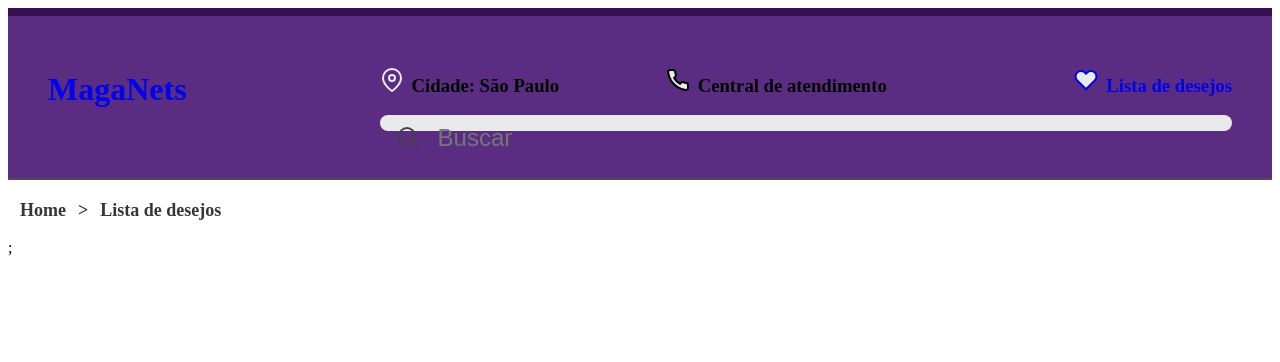
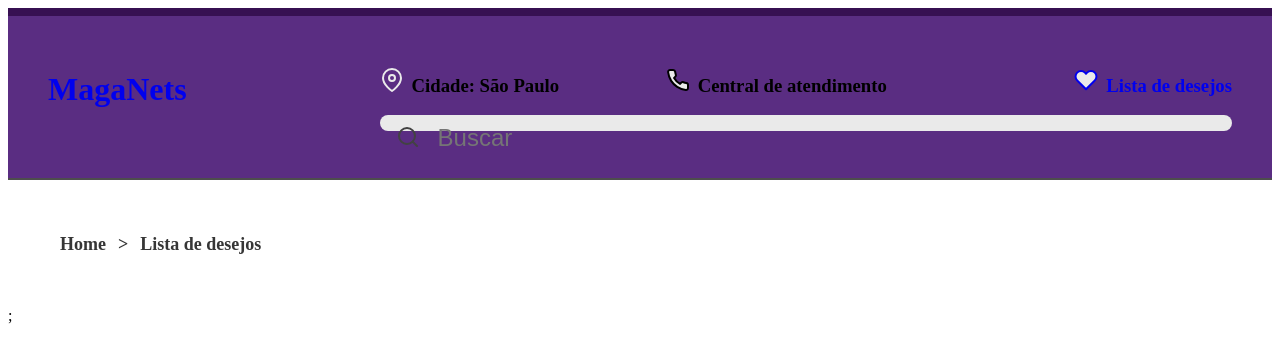
Before and after one commit to dimaspaiva/wishlist-react, a React app: page /wishlist in a window 1280 px wide. Shown: the top 362 px of the page. Built offline with nearby package versions, Linux system fonts and the light colour scheme; the HTML template or start-up script is replaced by a standard one.

Commit message:
style(page container): handle style with styled

```diff
--- a/src/client/components/PageContainer/index.tsx
+++ b/src/client/components/PageContainer/index.tsx
@@ -2,6 +2,8 @@ import React from "react";
 
 import Header from "../Header";
 import BreadCrumb from "../BreadCrumb";
+
+import { ContentContainer } from "./styles";
 
 const PageContainer: React.FC<{ path: string }> = (props) => {
   const { path, children } = props;
@@ -9,10 +11,10 @@ const PageContainer: React.FC<{ path: string }> = (props) => {
   return (
     <div>
       <Header />
-      <div className="content-container">
-        <BreadCrumb path={path}/>
+      <ContentContainer className="content-container">
+        <BreadCrumb path={path} />
         {children}
-      </div>
+      </ContentContainer>
     </div>
   );
 };
--- /dev/null
+++ b/src/client/components/PageContainer/styles.ts
@@ -0,0 +1,7 @@
+import styled from "styled-components";
+
+export const ContentContainer = styled.div`
+  margin: 0 auto;
+  padding: 34px 40px;
+  max-width: 1898px;
+`;
--- a/src/server/public/css/styles-global.css
+++ b/src/server/public/css/styles-global.css
@@ -26,7 +26,3 @@ img {
   margin-left: 12px;
   color: #363636;
 }
-
-.content-container {
-  padding: 40px 28px;
-}
```
